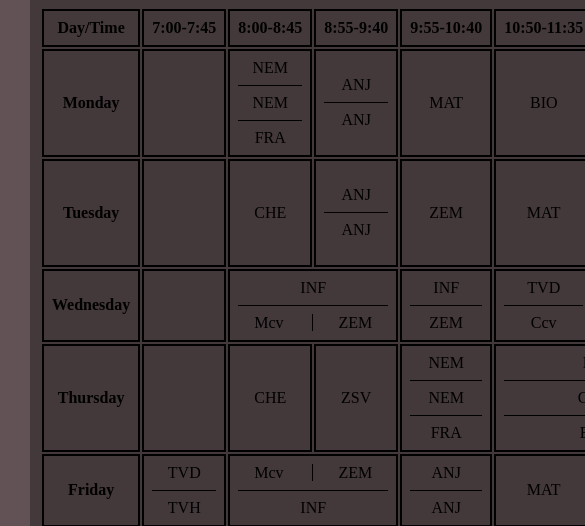
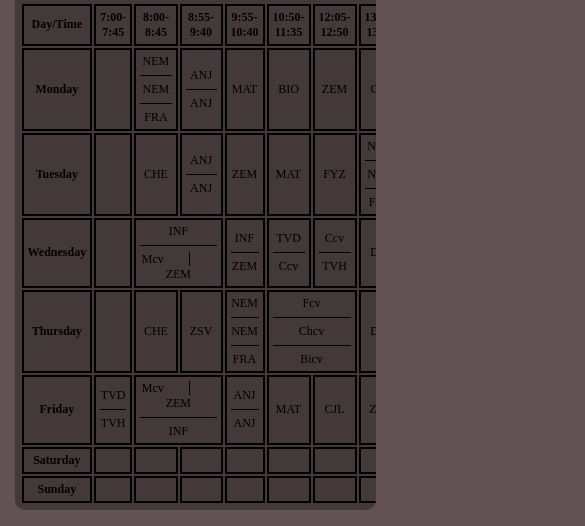
Before and after one commit to IlliaLev/Schedule, a plain HTML site: page index.html in a window 390 px wide. Shown: the part 113-639 px from the top of the page, 585 px wide, since content can reach past the window. Drawn offline with Linux system fonts and the light colour scheme.

Commit message:
fixed table

```diff
--- a/styles.css
+++ b/styles.css
@@ -1,6 +1,6 @@
 body {
     background-color: #635255;
-    margin: auto 10px;
+    margin: auto 0;
 }
 
 .schedule {
@@ -54,6 +54,14 @@ table {
 
 @media only screen and (max-width: 767px) {
     .schedule {
-        margin: 20px 20px 20px 20px;
+        width: 90%;
+        margin: 20px auto;
+        padding: 5px;
+        overflow-x: auto;
+    }
+
+    th, td {
+        padding: 4px;
+        font-size: 12px;
     }
 }
```
Also changed, not shown: index.html (+1 -0 lines).
